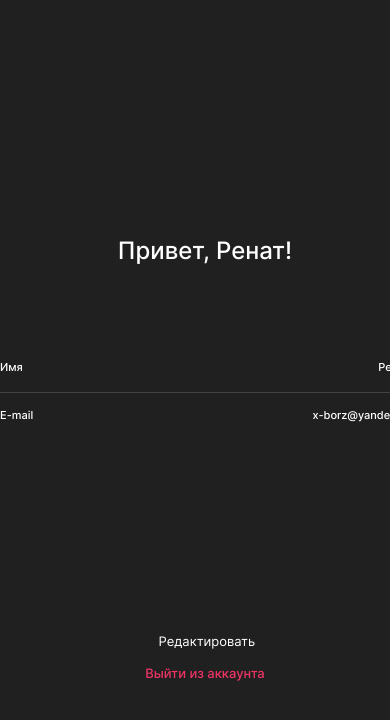
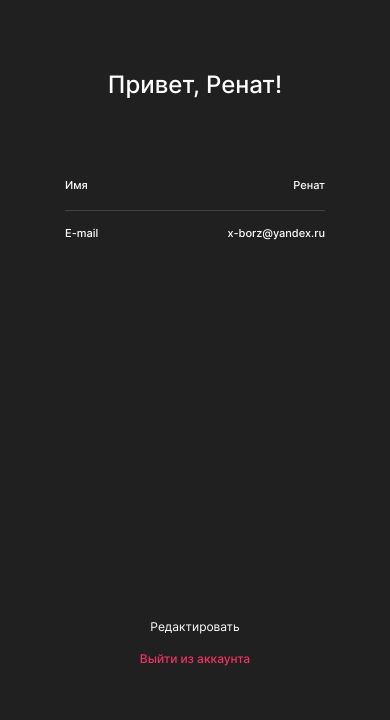
Before and after one commit to x-borz/movies-explorer-frontend, a React (Create React App) app: page / in a window 390 px wide. Shown: the top 720 px of the page. Built offline with nearby package versions, Linux system fonts and the light colour scheme.

Commit message:
feat. Добавить компонент Profile 320

```diff
--- a/src/components/Profile/Profile.css
+++ b/src/components/Profile/Profile.css
@@ -3,6 +3,12 @@
   display: flex;
   flex-direction: column;
   align-items: center;
+}
+
+@media screen and (max-width: 600px) {
+  .profile {
+    width: 260px;
+  }
 }
 
 .profile__greeting {
@@ -21,6 +27,12 @@
   }
 }
 
+@media screen and (max-width: 600px) {
+  .profile__greeting {
+    margin-top: 70px;
+  }
+}
+
 .profile__attributes {
   margin: 106px 0 0 0;
   padding: 0;
@@ -33,6 +45,12 @@
 @media screen and (max-width: 900px) {
   .profile__attributes {
     margin-top: 80px;
+  }
+}
+
+@media screen and (max-width: 600px) {
+  .profile__attributes {
+    margin-top: 64px;
   }
 }
 
@@ -76,6 +94,14 @@
   }
 }
 
+@media screen and (max-width: 600px) {
+  .profile__edit-btn {
+    margin-top: 360px;
+    font-size: 12px;
+    line-height: 1.25;
+  }
+}
+
 .profile__edit-btn:hover {
   cursor: pointer;
   opacity: .7;
@@ -92,6 +118,13 @@
   transition: opacity .3s linear;
 }
 
+@media screen and (max-width: 600px) {
+  .profile__link {
+    font-size: 12px;
+    line-height: 1.25;
+  }
+}
+
 .profile__link:hover {
   opacity: .7;
 }
```
